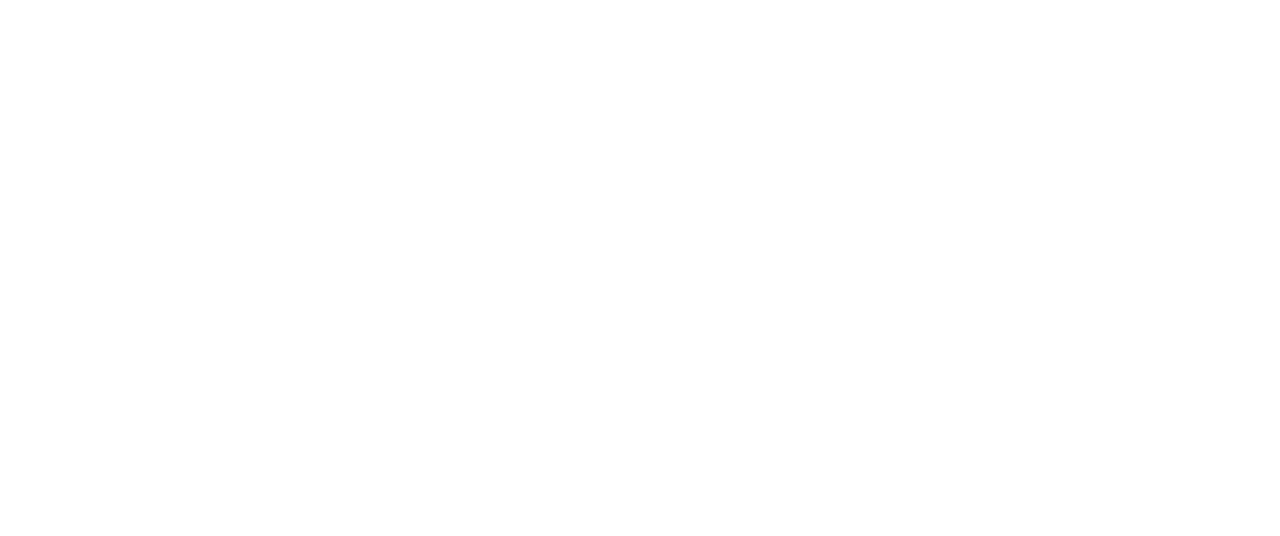
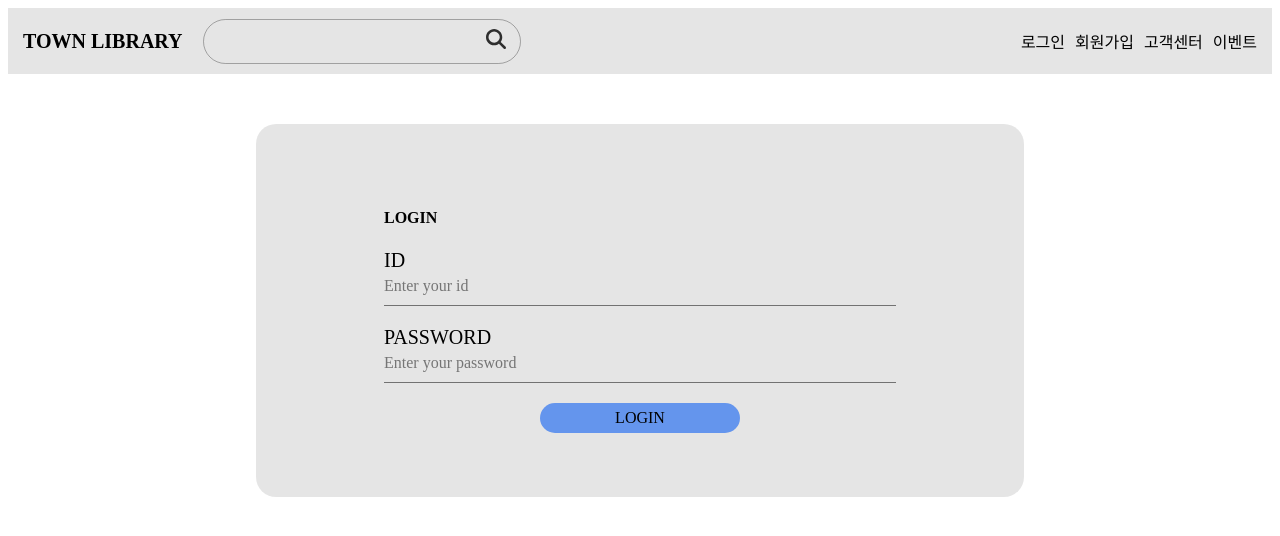
Before and after one commit to xdkeun/town-library, a React (Create React App) app: page / in a window 1280 px wide. Shown: the top 536 px of the page. Built offline with nearby package versions, Linux system fonts and the light colour scheme.

Commit message:
feat: Login components 구현 중, 로그인 유효성 검사 구현 필요, 로그인 여부에 따라 Header components 변경 구현 필요

```diff
--- a/package.json
+++ b/package.json
@@ -3,12 +3,16 @@
   "version": "0.1.0",
   "private": true,
   "dependencies": {
+    "@fortawesome/fontawesome-svg-core": "^6.4.0",
+    "@fortawesome/free-solid-svg-icons": "^6.4.0",
+    "@fortawesome/react-fontawesome": "^0.2.0",
     "@testing-library/jest-dom": "^5.16.5",
     "@testing-library/react": "^13.4.0",
     "@testing-library/user-event": "^13.5.0",
     "react": "^18.2.0",
     "react-dom": "^18.2.0",
     "react-scripts": "5.0.1",
+    "styled-components": "^6.0.0-rc.3",
     "web-vitals": "^2.1.4"
   },
   "scripts": {
--- a/src/App.js
+++ b/src/App.js
@@ -1,6 +1,13 @@
+import React from 'react';
+import MainPage from "./pages/MainPage";
+import LoginPage from './pages/LoginPage';
+
 function App() {
   return (
-    <div></div>
+    <div>
+      {/* <MainPage/> */}
+      <LoginPage/>
+    </div>
   );
 }
 
--- /dev/null
+++ b/src/components/Header.jsx
@@ -0,0 +1,70 @@
+import React from "react";
+import styled from "styled-components";
+import { FontAwesomeIcon } from "@fortawesome/react-fontawesome";
+import { faMagnifyingGlass } from "@fortawesome/free-solid-svg-icons";
+
+const HeaderWrapper = styled.header`
+  display: flex;
+  justify-content: space-between;
+  align-items: center;
+  background-color: rgba(0, 0, 0, 0.1);
+  padding: 5px 15px;
+`;
+
+const HeaderLeft = styled.div`
+  font-size: 20px;
+  font-weight: 600;
+  margin: 0;
+  display: flex;
+  align-items: center;
+  gap: 20px;
+`;
+
+const HeaderSearch = styled.div`
+  position: relative;
+`;
+
+const HeaderSearchInput = styled.input`
+  all: unset;
+  border: 1px solid rgba(0, 0, 0, 0.3);
+  padding: 10px;
+  padding-right: 40px;
+  border-radius: 30px;
+`;
+
+const HeaderRight = styled.ul`
+  list-style: none;
+  display: flex;
+  gap: 10px;
+`;
+
+
+
+function Header() {
+  return (
+    <HeaderWrapper>
+      <HeaderLeft>
+        <span>TOWN LIBRARY</span>
+        <HeaderSearch>
+          <HeaderSearchInput type="text" />
+          <FontAwesomeIcon
+            icon={faMagnifyingGlass}
+            style={{
+              position: "absolute",
+              bottom: "15px",
+              right: "15px",
+              color: "rgba(0,0,0,0.8)",
+            }}
+          />
+        </HeaderSearch>
+      </HeaderLeft>
+      <HeaderRight>
+        <li>로그인</li>
+        <li>회원가입</li>
+        <li>고객센터</li>
+        <li>이벤트</li>
+      </HeaderRight>
+    </HeaderWrapper>
+  );
+}
+export default Header;
--- /dev/null
+++ b/src/components/Login.jsx
@@ -0,0 +1,66 @@
+import Header from "./Header";
+import styled from "styled-components";
+
+const LoginBoxWrapper = styled.div`
+  display: flex;
+  justify-content: center;
+  margin-top: 50px;
+`;
+const LoginBox = styled.div`
+  display: flex;
+  flex-direction: column;
+  width: 40vw;
+  padding: 5vw 10vw;
+  background-color: rgba(0, 0, 0, 0.1);
+  border-radius: 20px;
+`;
+
+const LoginBoxLabel = styled.label`
+  font-size: 20px;
+  padding-bottom: 5px;
+`;
+
+const LoginBoxInput = styled.input`
+  all: unset;
+  padding-bottom: 10px;
+  border-bottom: 1px solid rgba(0, 0, 0, 0.5);
+  margin-bottom: 20px;
+`;
+
+const LoginButton = styled.button`
+  all: unset;
+  background-color: cornflowerblue;
+  width: 200px;
+  height: 30px;
+  border-radius: 30px;
+  text-align: center;
+  margin: 0 auto;
+`;
+function Login() {
+  return (
+    <div>
+      <Header />
+      <LoginBoxWrapper>
+        <LoginBox>
+          <h4>LOGIN</h4>
+          <LoginBoxLabel htmlFor="id-input">ID</LoginBoxLabel>
+          <LoginBoxInput
+            type="text"
+            name=""
+            id="id-input"
+            placeholder="Enter your id"
+          />
+          <LoginBoxLabel htmlFor="password-input">PASSWORD</LoginBoxLabel>
+          <LoginBoxInput
+            type="password"
+            name=""
+            id="password-input"
+            placeholder="Enter your password"
+          />
+          <LoginButton>LOGIN</LoginButton>
+        </LoginBox>
+      </LoginBoxWrapper>
+    </div>
+  );
+}
+export default Login;
--- /dev/null
+++ b/src/pages/LoginPage.jsx
@@ -0,0 +1,6 @@
+import Login from "../components/Login";
+
+function LoginPage() {
+  return <Login />;
+}
+export default LoginPage;
--- /dev/null
+++ b/src/pages/MainPage.jsx
@@ -0,0 +1,11 @@
+import React from "react";
+import Header from "../components/Header";
+
+function MainPage() {
+  return (
+    <div>
+      <Header />
+    </div>
+  );
+}
+export default MainPage;
```
Also changed, not shown: 1 other file (tests, documents, lock files or other folders).
